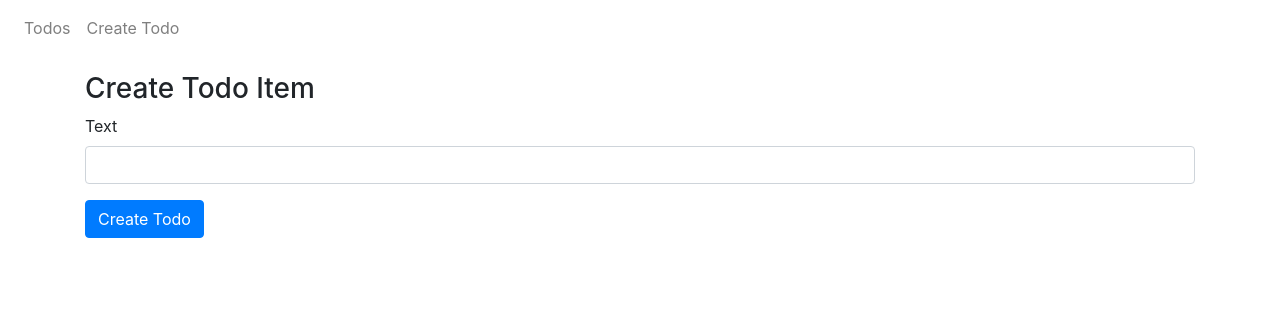
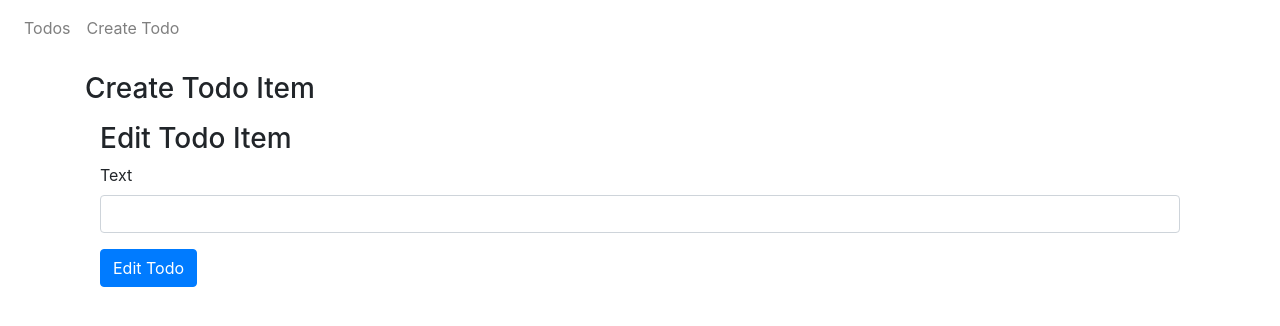
Before and after one commit to CharlesIvia/mern-notes, a React (Create React App) app: page /create in a window 1280 px wide. Shown: the top 326 px of the page. Built offline with nearby package versions, Linux system fonts and the light colour scheme.

Commit message:
Formated component

```diff
--- a/src/CreateTodo.js
+++ b/src/CreateTodo.js
@@ -1,38 +1,16 @@
 import React from "react";
-import { useForm } from "react-hook-form";
-import { useHistory } from "react-router-dom";
+import TodoForm from "./TodoForm";
 
 const CreateTodo = () => {
-  const { register, handleSubmit } = useForm();
-
-  const history = useHistory();
-
-  const onSubmit = handleSubmit((data) => {
+  const onSubmit = (data) => {
     alert(JSON.stringify(data));
-    history.push("/");
-  });
+  };
 
   return (
     <div className="container">
       <div className="mt-3">
         <h3>Create Todo Item</h3>
-        <form onSubmit={onSubmit}>
-          <div className="form-group">
-            <label htmlFor="text">Text</label>
-            <input
-              ref={register}
-              className="form-control"
-              type="text"
-              name="text"
-              id="text"
-            />
-          </div>
-          <div className="form-group">
-            <button type="submit" className="btn btn-primary">
-              Create Todo
-            </button>
-          </div>
-        </form>
+        <TodoForm onSubmit={onSubmit} />
       </div>
     </div>
   );
```
